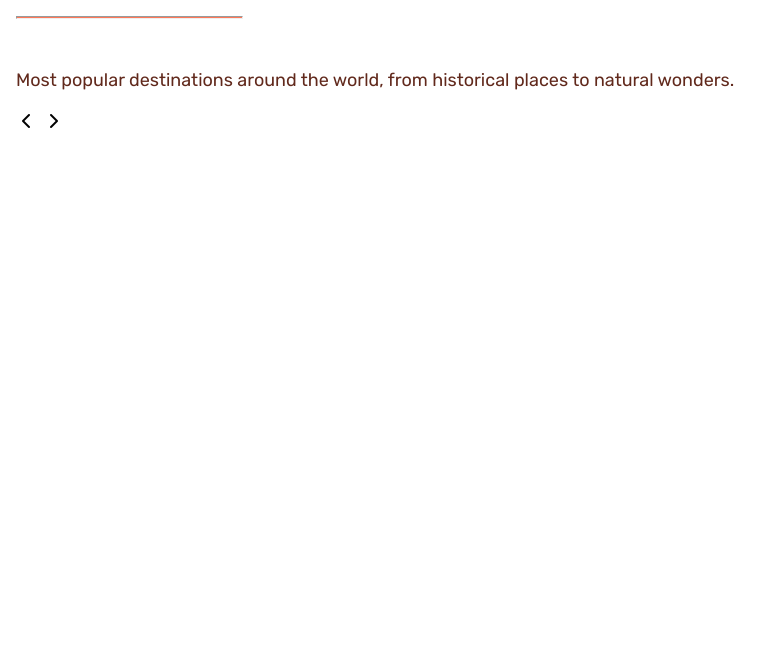
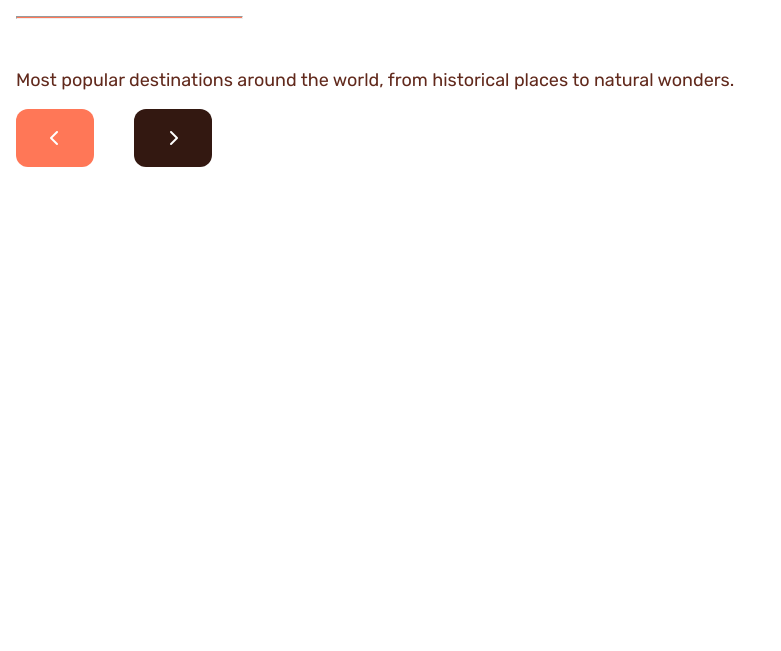
Before and after one commit to ivanaguiglez/202309-w4chwe-ivan-aguilar-alex-andru, a website: page public/index.html in a window 1280 px wide. Shown: the part 149-800 px from the top of the page, without its empty margins (0-781 px from the left). Drawn offline with nearby package versions, Linux system fonts and the light colour scheme; files that its build step writes are made by us from their sources.

Commit message:
Add buttons section

```diff
--- a/public/index.html
+++ b/public/index.html
@@ -20,14 +20,20 @@
     <p class="title__description">Most popular destinations around the world, from historical places
       to natural wonders.</p>
   </div>
-  <div class="arrow-buttons">
+
+  <ul class="arrow-buttons">
+
     <button class="arrow-buttons__arrow-left">
-      <i class="fa-solid fa-chevron-left"></i>
+      <i class="fa-solid fa-chevron-left arrow-buttons__icon"></i>
     </button>
+
+
     <button class="arrow-buttons__arrow-right">
-      <i class="fa-solid fa-chevron-right"></i>
+      <i class="fa-solid fa-chevron-right arrow-buttons__icon"></i>
     </button>
-  </div>
+
+  </ul>
+
 </section>
 
 
--- /dev/null
+++ b/src/sass/components/arrow-buttons/_arrow-buttons.scss
@@ -0,0 +1,18 @@
+@use "../../variables/colors";
+.arrow-buttons {
+  display: flex;
+  gap: 40px;
+
+  &__arrow-left {
+    background-color: colors.$primary-dark;
+  }
+
+  &__arrow-right {
+    background-color: colors.$secondary-dark;
+  }
+
+  &__icon {
+    padding: 20px 28px;
+    stroke-width: 2px;
+  }
+}
--- /dev/null
+++ b/src/sass/components/button/buttons.scss
@@ -0,0 +1,5 @@
+@use "../../variables/colors";
+button {
+  border-radius: 12px;
+  color: colors.$button-text;
+}
--- a/src/sass/styles.scss
+++ b/src/sass/styles.scss
@@ -1,3 +1,5 @@
 @use "core/resets";
 @use "core/globals";
 @use "components/title/title.scss";
+@use "components/arrow-buttons/arrow-buttons";
+@use "components/button/buttons.scss";
--- a/src/sass/variables/_colors.scss
+++ b/src/sass/variables/_colors.scss
@@ -4,3 +4,4 @@ $secondary-light: #61291c;
 $secondary-dark: #331811;
 $background: #fff;
 $card-background: #fff8f1;
+$button-text: #fff;
```
Also changed, not shown: 3 other files.
